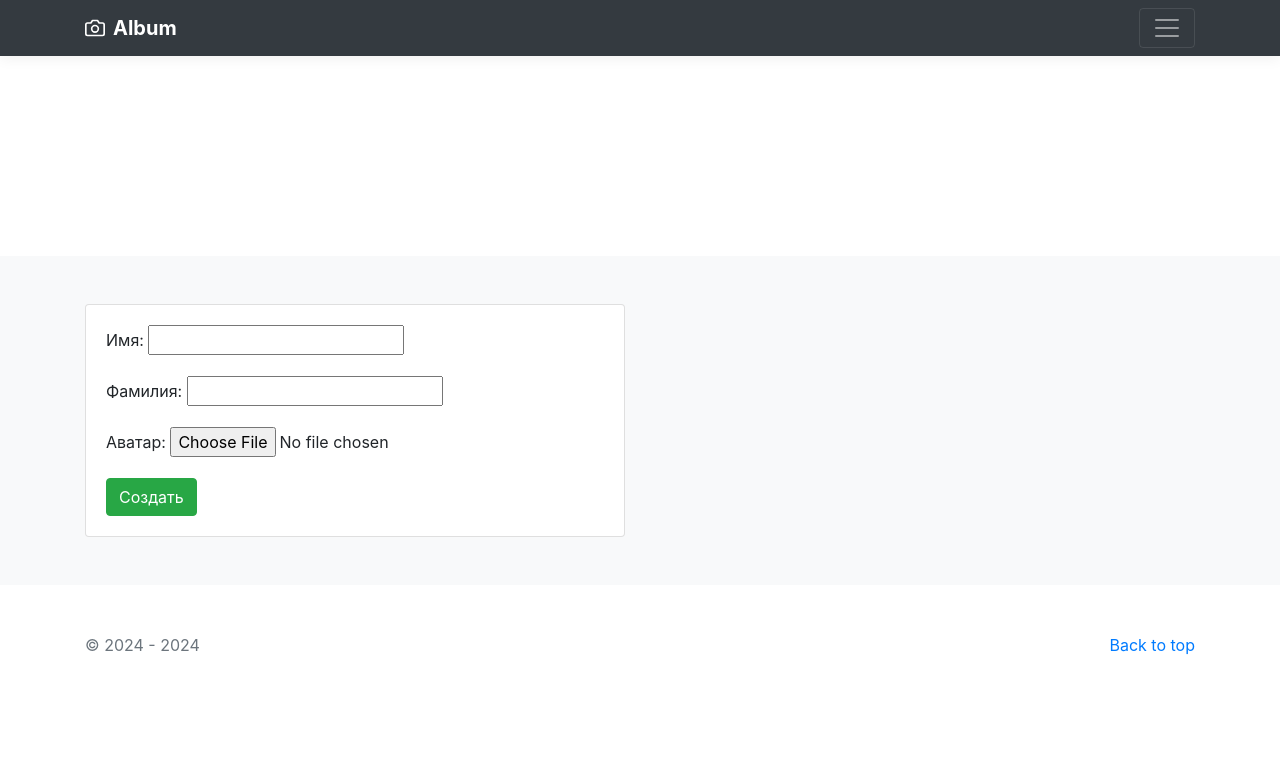
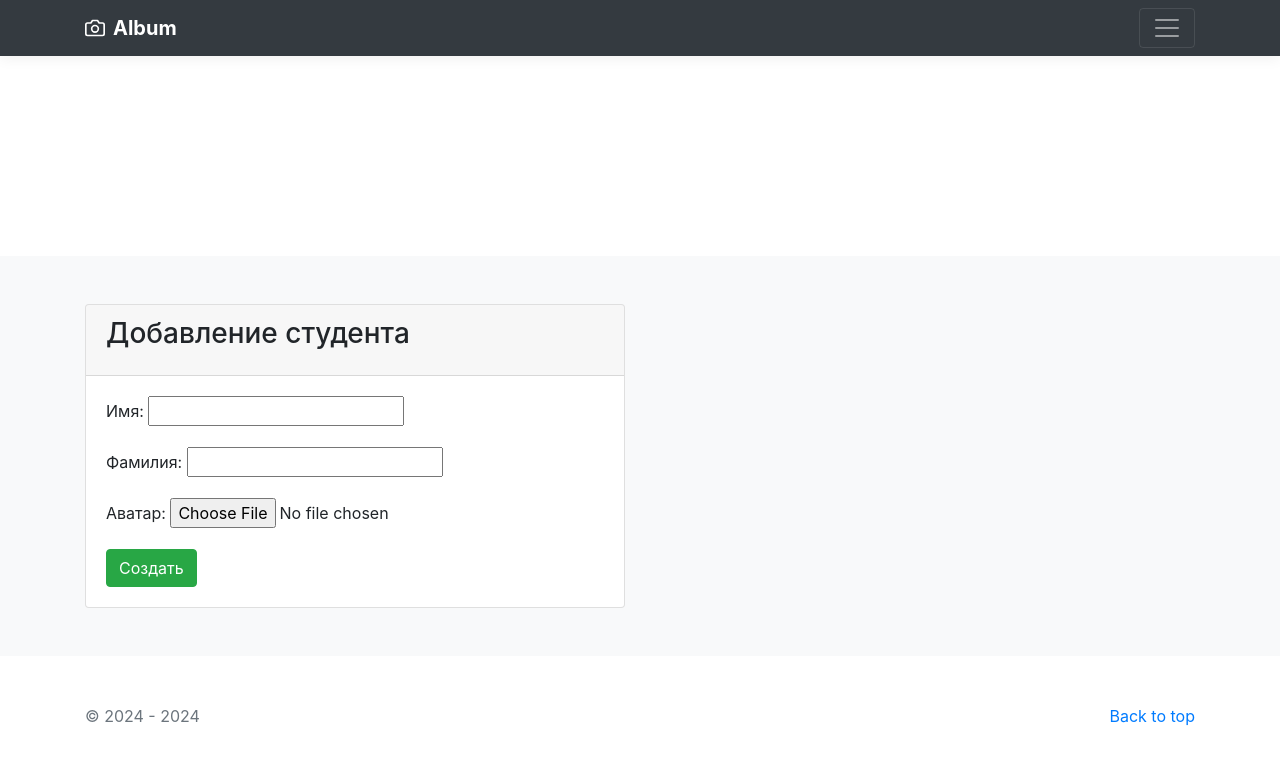
Before and after one commit to DIMoskalev/DjangoProject1, a Django app: page /create/ in a window 1280 px wide. Shown: the top 765 px of the page. Run offline with Django 5.2, Linux system fonts and the light colour scheme; some libraries are stand-ins or nearby versions.

Commit message:
add title text and rework some code

```diff
--- a/main/templates/main/student_form.html
+++ b/main/templates/main/student_form.html
@@ -1,10 +1,13 @@
 {% extends 'main/base.html' %}
 
 {% block content %}
-    <div class="col-12">
-        <div class="row">
     <div class="col-6">
         <div class="card">
+            <div class="card-header">
+                <h3 class="card-title">
+                    Добавление студента
+                </h3>
+            </div>
             <div class="card-body">
                 <form method="post" enctype="multipart/form-data">
                     {% csrf_token %}
@@ -20,6 +23,4 @@
             </div>
         </div>
     </div>
-        </div>
-    </div>
 {% endblock %}
```
Lines whose indentation alone changed are shown as unchanged.
